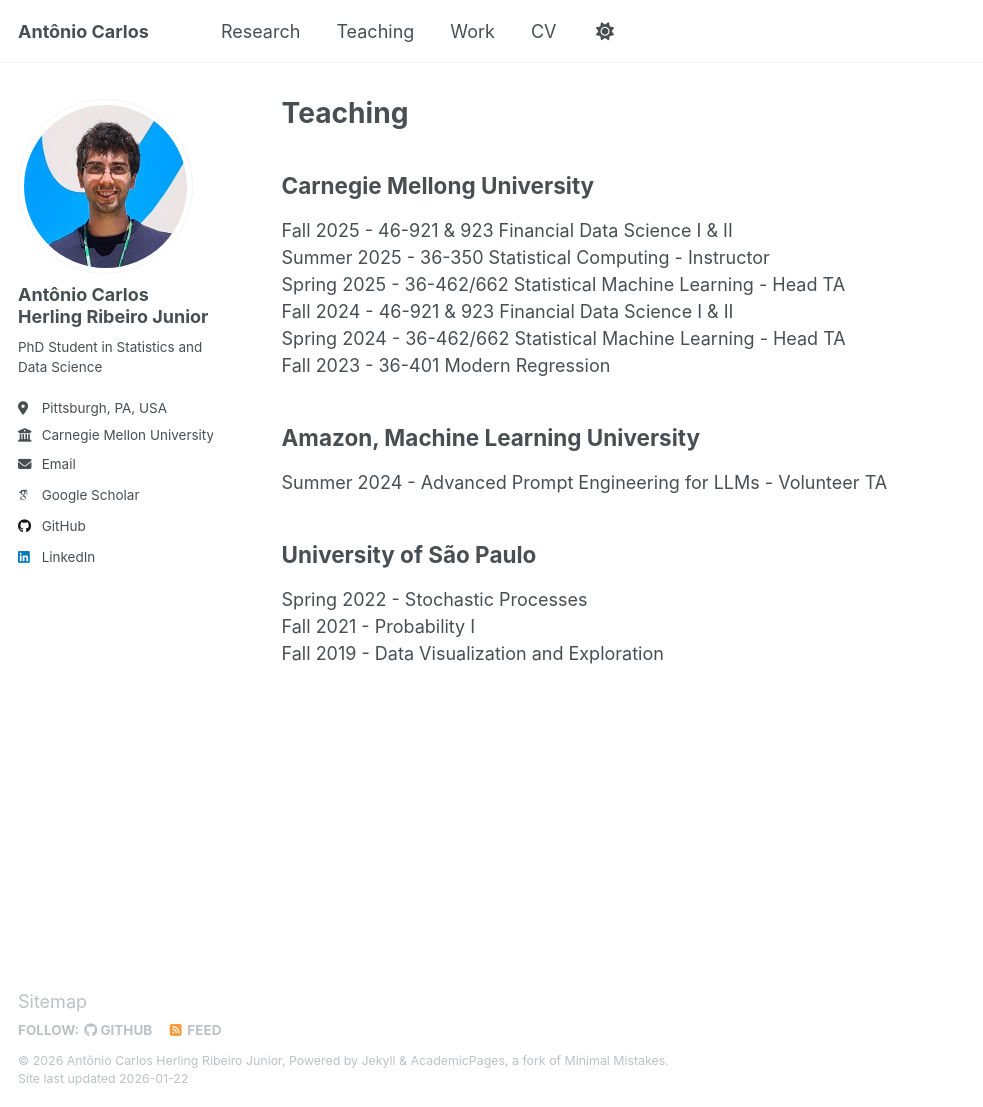
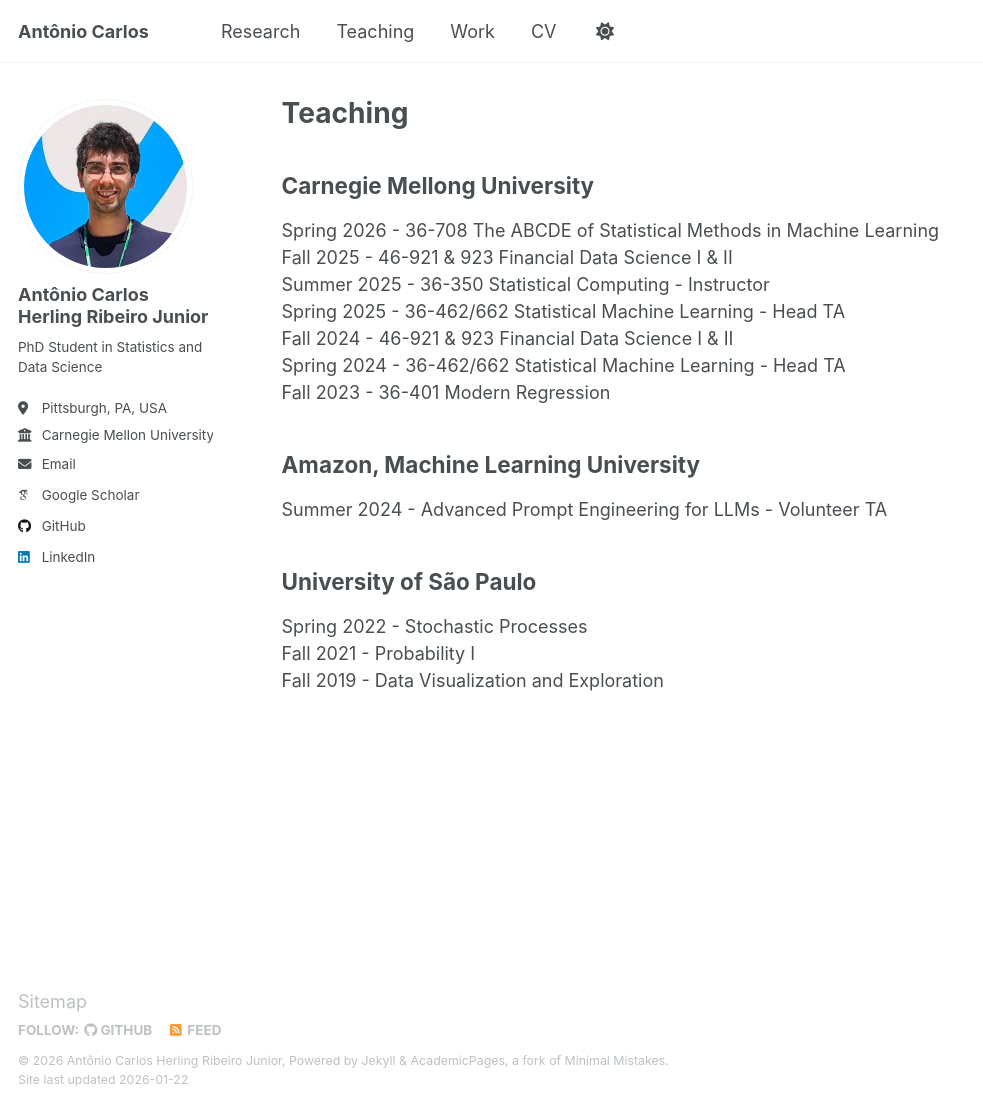
Before and after one commit to antonioherling/antonioherling.github.io, a Jekyll site: the page built from _pages/teaching.md, in a window 1280 px wide and 1107 px high. Shown: the whole window, without its empty margins (0-983 px from the left). Built offline with Jekyll 4.4.1, drawn with Linux system fonts in a browser that asks for light colours; some web fonts are replaced.

Commit message:
Update teaching.md

```diff
--- a/_pages/teaching.md
+++ b/_pages/teaching.md
@@ -12,6 +12,7 @@ redirect_from:
 
 Carnegie Mellong University
 ------
+Spring 2026 - 36-708 The ABCDE of Statistical Methods in Machine Learning <br>
 Fall 2025 - 46-921 & 923 Financial Data Science I & II<br>
 Summer 2025 - 36-350 Statistical Computing - Instructor<br>
 Spring 2025 -  36-462/662 Statistical Machine Learning - Head TA<br>
```
